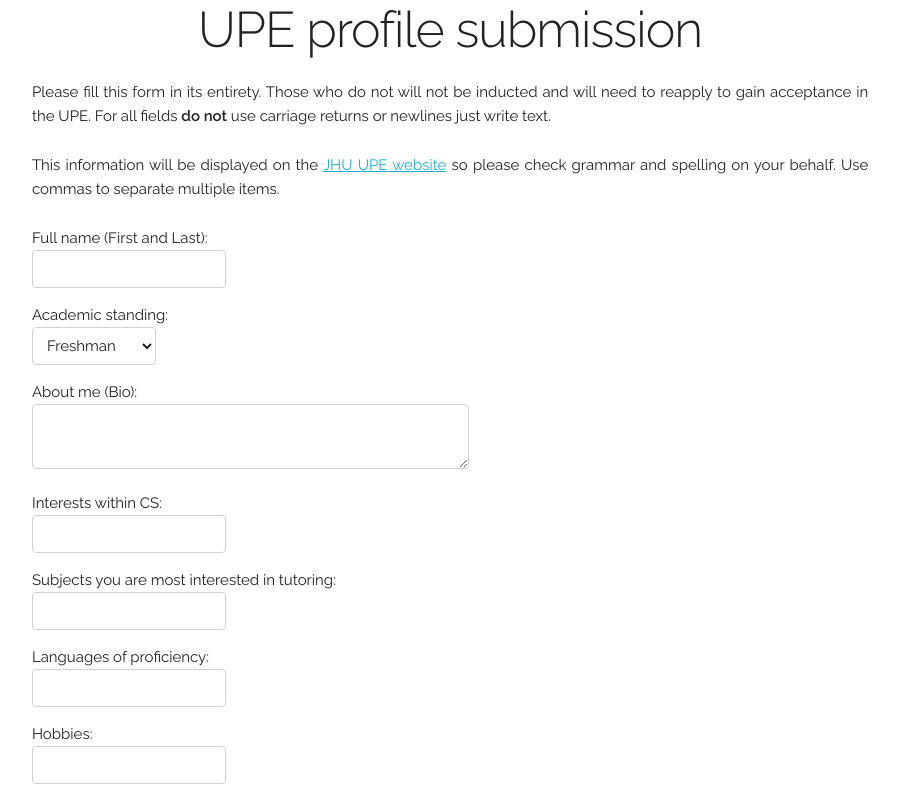
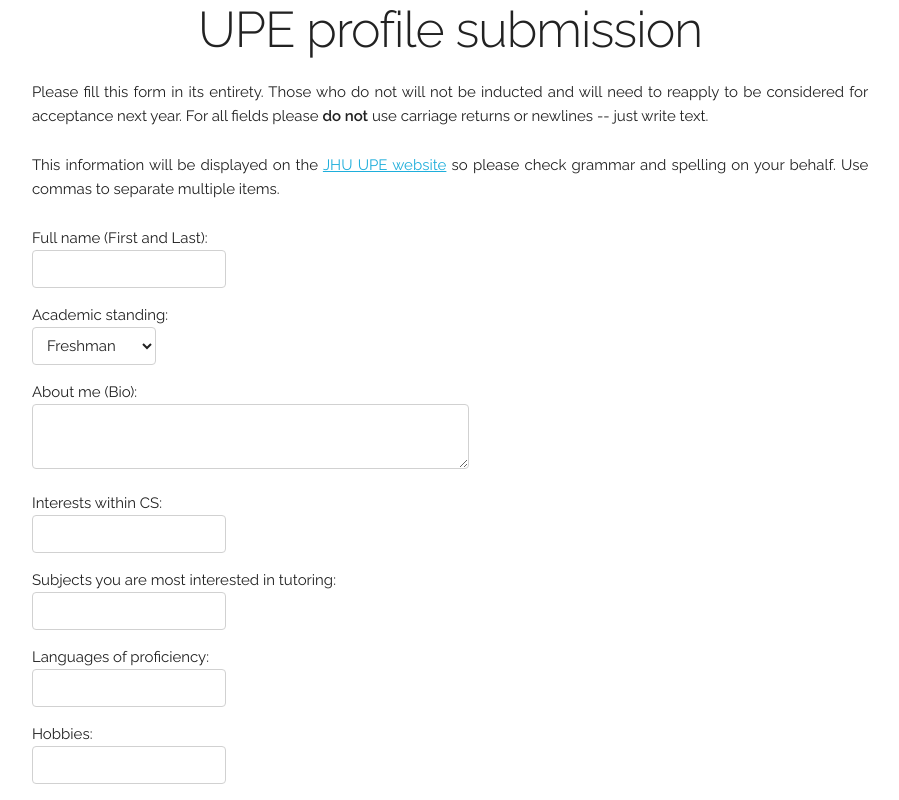
Before and after one commit to upejhu/upe, a plain HTML site: page profile-submission/templates/profiles.html in a window 1280 px wide. Shown: the top 800 px of the page, without its empty margins (79-978 px from the left). Drawn offline with Linux system fonts and the light colour scheme; files that its build step writes are made by us from their sources.

Commit message:
language fix

```diff
--- a/profile-submission/templates/profiles.html
+++ b/profile-submission/templates/profiles.html
@@ -17,10 +17,10 @@
     <body class="eight columns offset-by-one">
         <h1> UPE profile submission </h1>
         <p>
-            Please fill this form in its entirety. Those who do not will not be
-            inducted and will need to reapply to gain acceptance in the UPE. For
-            all fields <strong>do not</strong> use carriage returns or newlines
-            just write text.
+	    Please fill this form in its entirety. Those who do not will not be
+            inducted and will need to reapply to be considered for acceptance
+            next year. For all fields please <strong>do not</strong> use
+            carriage returns or newlines -- just write text.
         </p>
 
         <p>
```
